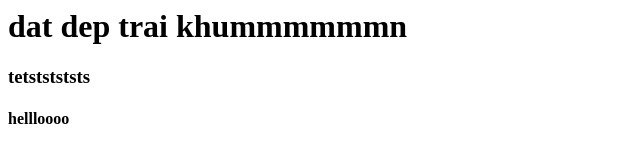
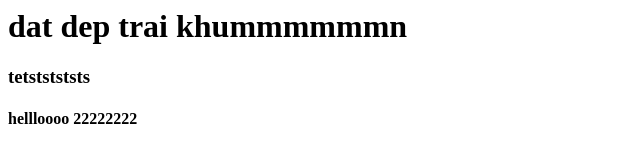
Before and after one commit to dattle329/testGit, a plain HTML site: page index.html in a window 1280 px wide. Shown: the full height of the page, 0-640 px from the left. Drawn offline with Linux system fonts and the light colour scheme.

Commit message:
Update index.html

```diff
--- a/index.html
+++ b/index.html
@@ -1,3 +1,3 @@
 <h1>dat dep trai khummmmmmn</h1>
 <h3>tetststststs</h3>
-<h4>hellloooo</h4>
+<h4>hellloooo 22222222</h4>
```
